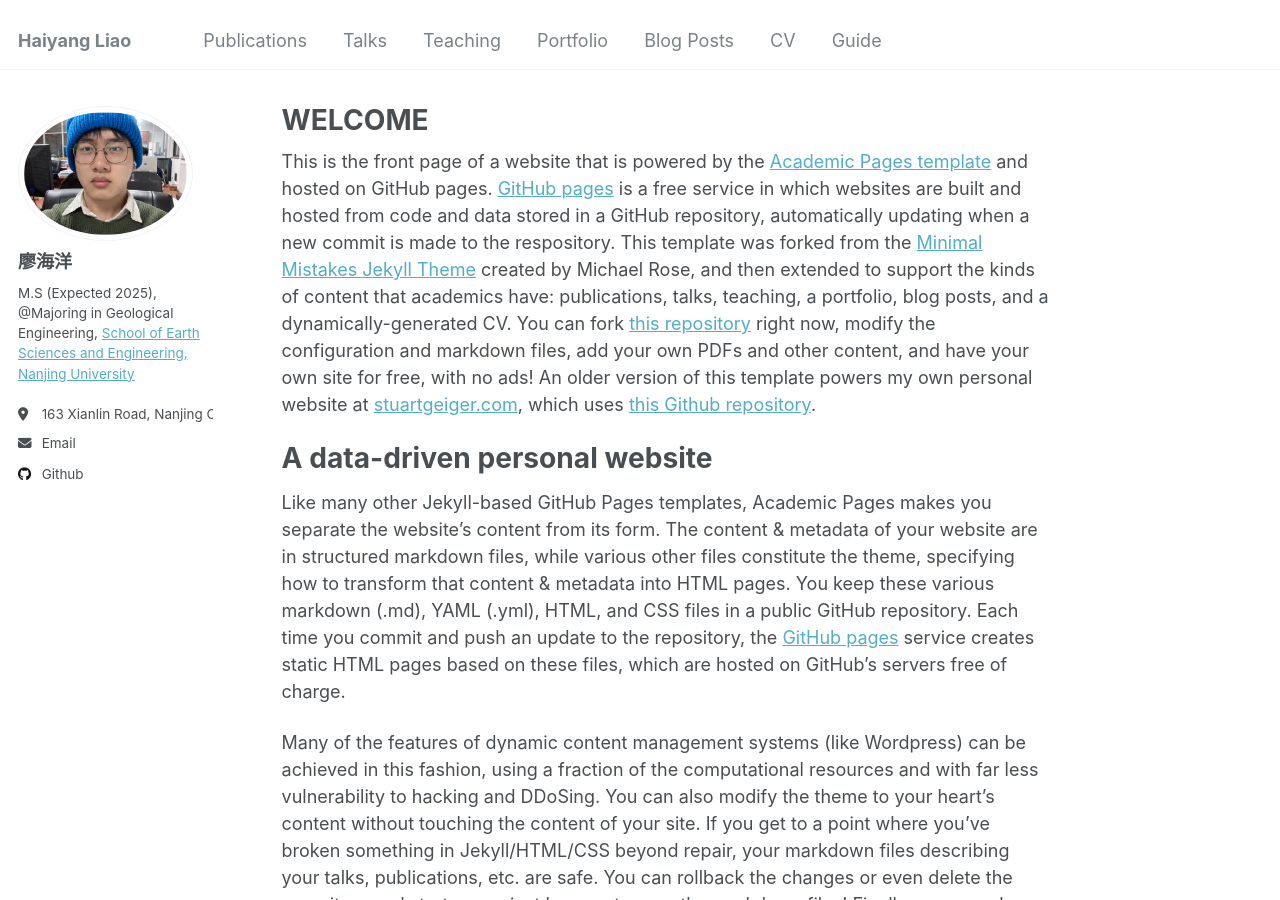
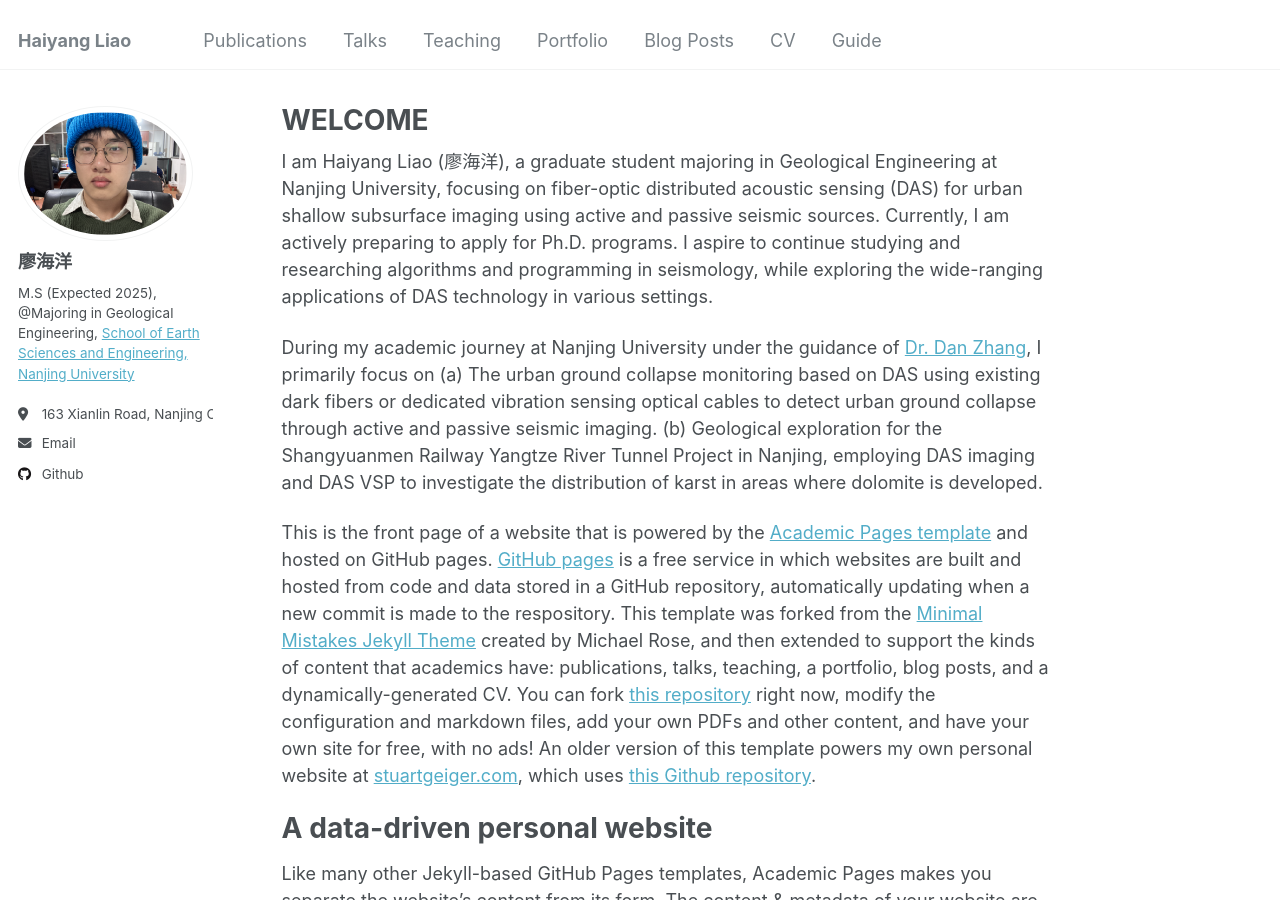
Before and after one commit to Whynot-cell/Whynot-cell.github.io, a Jekyll site: the page built from _pages/about.md, in a window 1280 px wide and 900 px high. Built offline with Jekyll 4.4.1, drawn with Linux system fonts in a browser that asks for light colours.

Commit message:
Update about.md

```diff
--- a/_pages/about.md
+++ b/_pages/about.md
@@ -6,6 +6,12 @@
   - /about/
   - /about.html
 ---
+
+I am Haiyang Liao (廖海洋), a graduate student majoring in Geological Engineering at Nanjing University, focusing on fiber-optic distributed acoustic sensing (DAS) for urban shallow subsurface imaging using active and passive seismic sources. Currently, I am actively preparing to apply for Ph.D. programs. I aspire to continue studying and researching algorithms and programming in seismology, while exploring the wide-ranging applications of DAS technology in various settings.
+
+During my academic journey at Nanjing University under the guidance of [Dr. Dan Zhang](https://es.nju.edu.cn/geosensing/), I primarily focus on (a) The urban ground collapse monitoring based on DAS using existing dark fibers or dedicated vibration sensing optical cables to detect urban ground collapse through active and passive seismic imaging. (b) Geological exploration for the Shangyuanmen Railway Yangtze River Tunnel Project in Nanjing, employing DAS imaging and DAS VSP to investigate the distribution of karst in areas where dolomite is developed.
+
+
 
 This is the front page of a website that is powered by the [Academic Pages template](https://github.com/academicpages/academicpages.github.io) and hosted on GitHub pages. [GitHub pages](https://pages.github.com) is a free service in which websites are built and hosted from code and data stored in a GitHub repository, automatically updating when a new commit is made to the respository. This template was forked from the [Minimal Mistakes Jekyll Theme](https://mmistakes.github.io/minimal-mistakes/) created by Michael Rose, and then extended to support the kinds of content that academics have: publications, talks, teaching, a portfolio, blog posts, and a dynamically-generated CV. You can fork [this repository](https://github.com/academicpages/academicpages.github.io) right now, modify the configuration and markdown files, add your own PDFs and other content, and have your own site for free, with no ads! An older version of this template powers my own personal website at [stuartgeiger.com](http://stuartgeiger.com), which uses [this Github repository](https://github.com/staeiou/staeiou.github.io).
 
```
